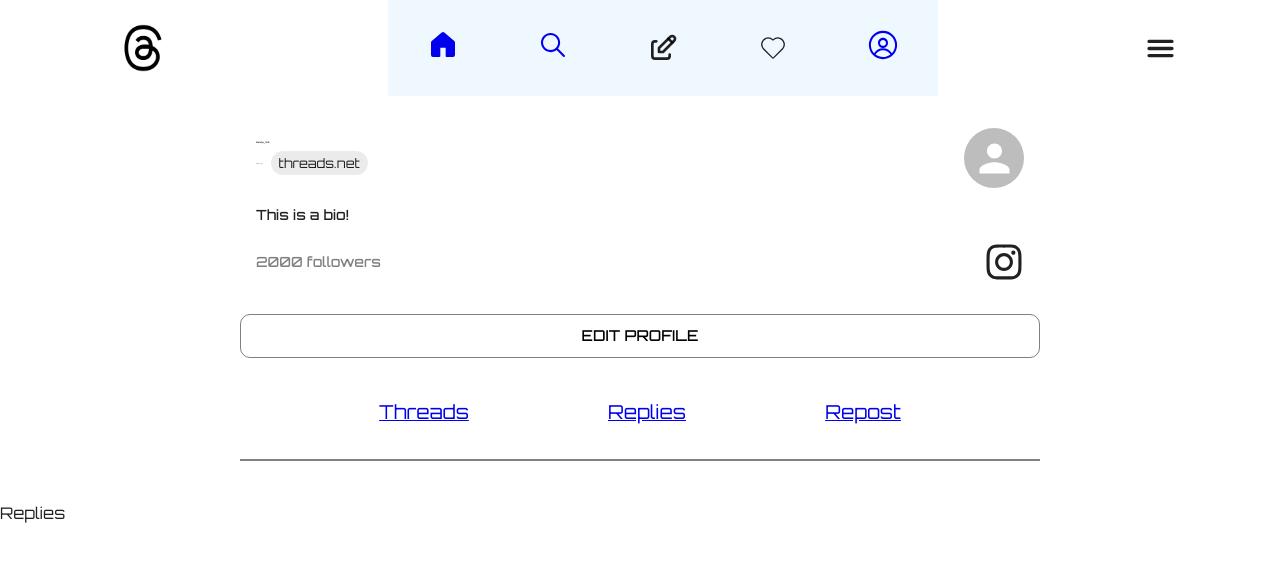
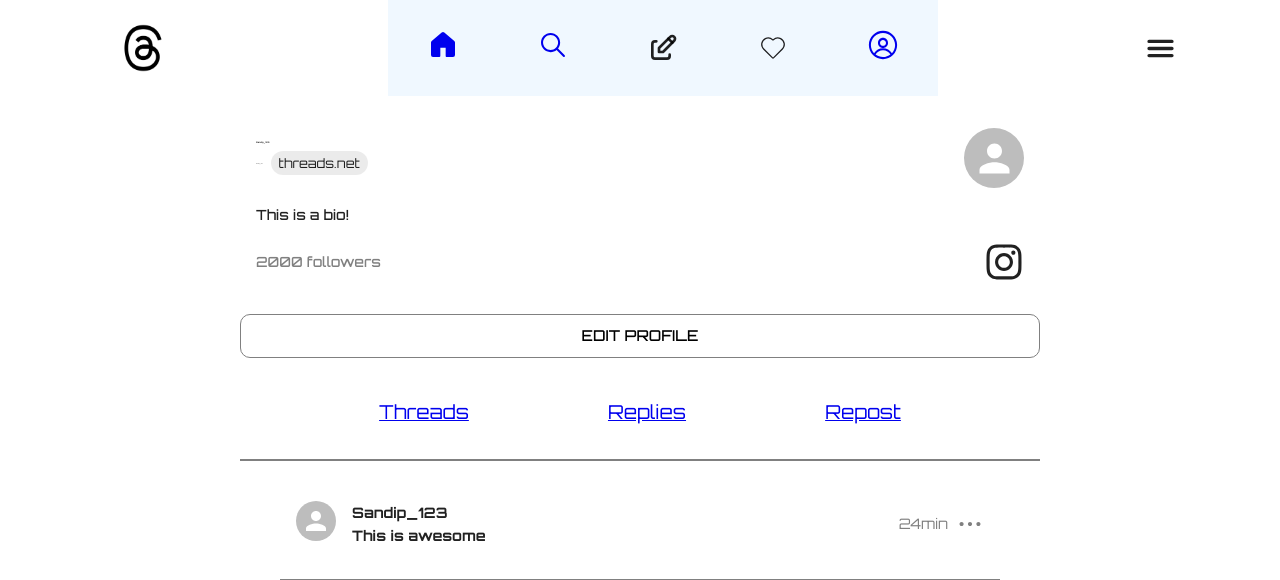
Before and after one commit to sandip95-web/thread_clone, a React (Vite) app in the folder client/: page /profile/replies/1 in a window 1280 px wide. Shown: the top 580 px of the page. Built offline with nearby package versions, Linux system fonts and the light colour scheme.

Commit message:
add thread,replies,repost component

```diff
--- /dev/null
+++ b/client/src/components/home/post/Comment.tsx
@@ -0,0 +1,43 @@
+import { Avatar, Stack, Typography } from "@mui/material";
+import { FC } from "react";
+import { IoIosMore } from "react-icons/io";
+
+const Comment: FC = () => {
+  return (
+    <>
+      <Stack
+        flexDirection={"row"}
+        justifyContent={"space-between"}
+        px={2}
+        pb={4}
+        borderBottom={"1px solid gray"}
+        mx={"auto"}
+        width={"90%"}
+      >
+        <Stack flexDirection={"row"} gap={2}>
+          <Avatar src="" alt="" />
+          <Stack flexDirection={"column"}>
+            <Typography variant="h6" fontWeight={"bold"} fontSize={"0.9rem"}>
+              Sandip_123
+            </Typography>
+            <Typography variant="h6" fontWeight={"bold"} fontSize={"0.9rem"}>
+              This is awesome
+            </Typography>
+          </Stack>
+        </Stack>
+        <Stack
+          flexDirection={"row"}
+          gap={1}
+          alignItems={"center"}
+          color={"GrayText"}
+          fontSize={"0.9rem"}
+        >
+          <p>24min</p>
+          <IoIosMore size={28} />
+        </Stack>
+      </Stack>
+    </>
+  );
+};
+
+export default Comment;
--- a/client/src/pages/Protected/profile/Replies.tsx
+++ b/client/src/pages/Protected/profile/Replies.tsx
@@ -1,10 +1,19 @@
+import { Stack } from '@mui/material'
 import {FC} from 'react'
+import Comment from '../../../components/home/post/Comment'
 
 const Replies:FC = () => {
   return (
-    <div>
-      Replies
-    </div>
+    <>
+      <Stack
+      flexDirection={"column"}
+      gap={2}
+      width={"800px"}
+      mx={"auto"}
+      >
+      <Comment/>
+      </Stack>
+    </>
   )
 }
 
--- a/client/src/pages/Protected/profile/Repost.tsx
+++ b/client/src/pages/Protected/profile/Repost.tsx
@@ -1,11 +1,21 @@
-import {FC} from 'react'
+import { Stack } from "@mui/material";
+import { FC } from "react";
+import Post from "../../../components/home/Post";
 
-const Repost:FC = () => {
+const Repost: FC = () => {
   return (
-    <div>
-      Repost
-    </div>
-  )
-}
+    <>
+      <Stack
+        flexDirection={"column"}
+        gap={2}
+        mb={10}
+        width={"800px"}
+        mx={"auto"}
+      >
+        <Post />
+      </Stack>
+    </>
+  );
+};
 
-export default Repost
+export default Repost;
--- a/client/src/pages/Protected/profile/Threads.tsx
+++ b/client/src/pages/Protected/profile/Threads.tsx
@@ -1,11 +1,21 @@
-import {FC} from 'react'
+import { Stack } from "@mui/material";
+import { FC } from "react";
+import Post from "../../../components/home/Post";
 
-const Threads:FC = () => {
+const Threads: FC = () => {
   return (
-    <div>
+    <>
+      <Stack
+        flexDirection={"column"}
+        gap={2}
+        mb={10}
+        width={"800px"}
+        mx={"auto"}
+      >
+        <Post />
+      </Stack>
+    </>
+  );
+};
 
-    </div>
-  )
-}
-
-export default Threads
+export default Threads;
```
